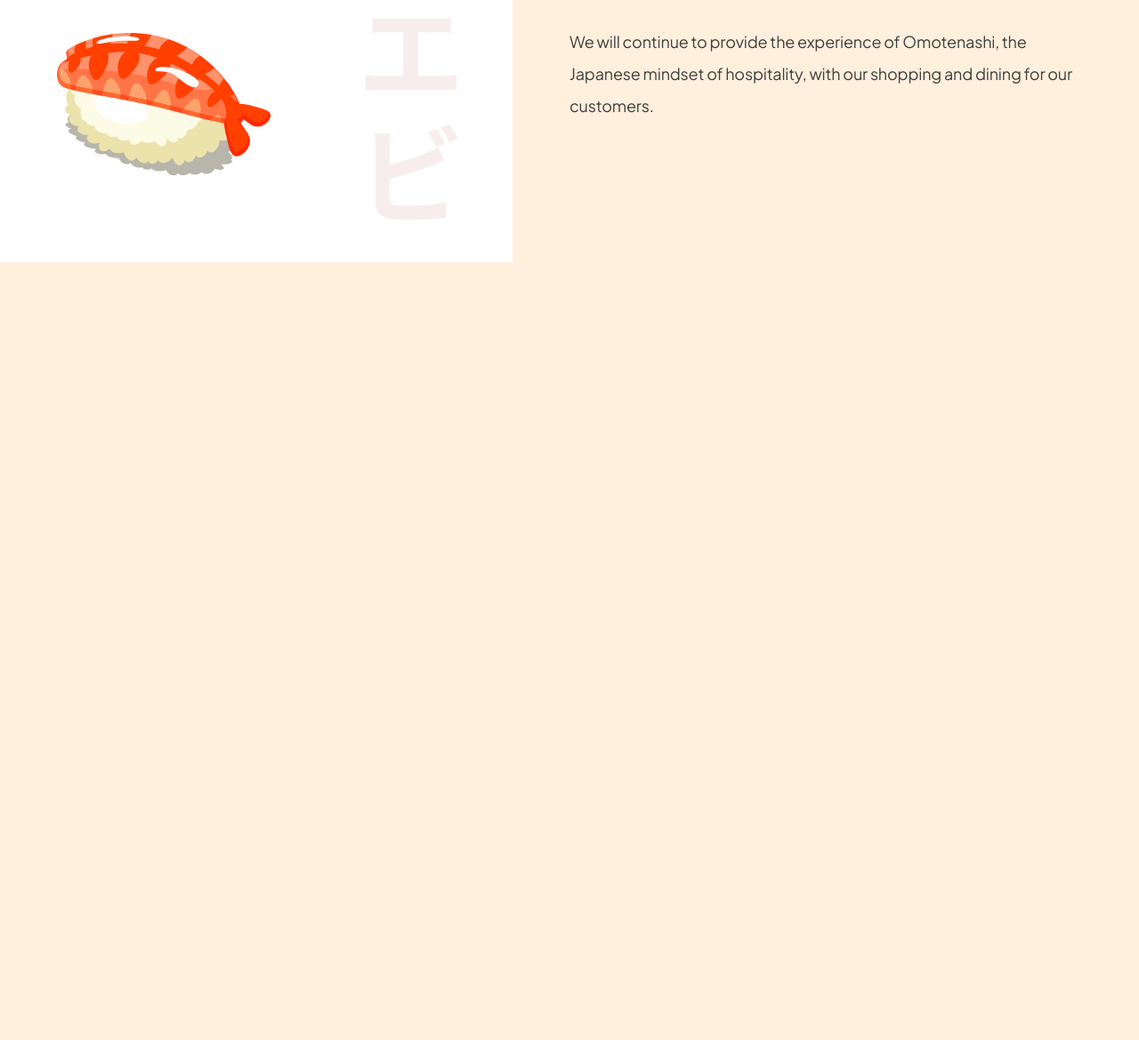
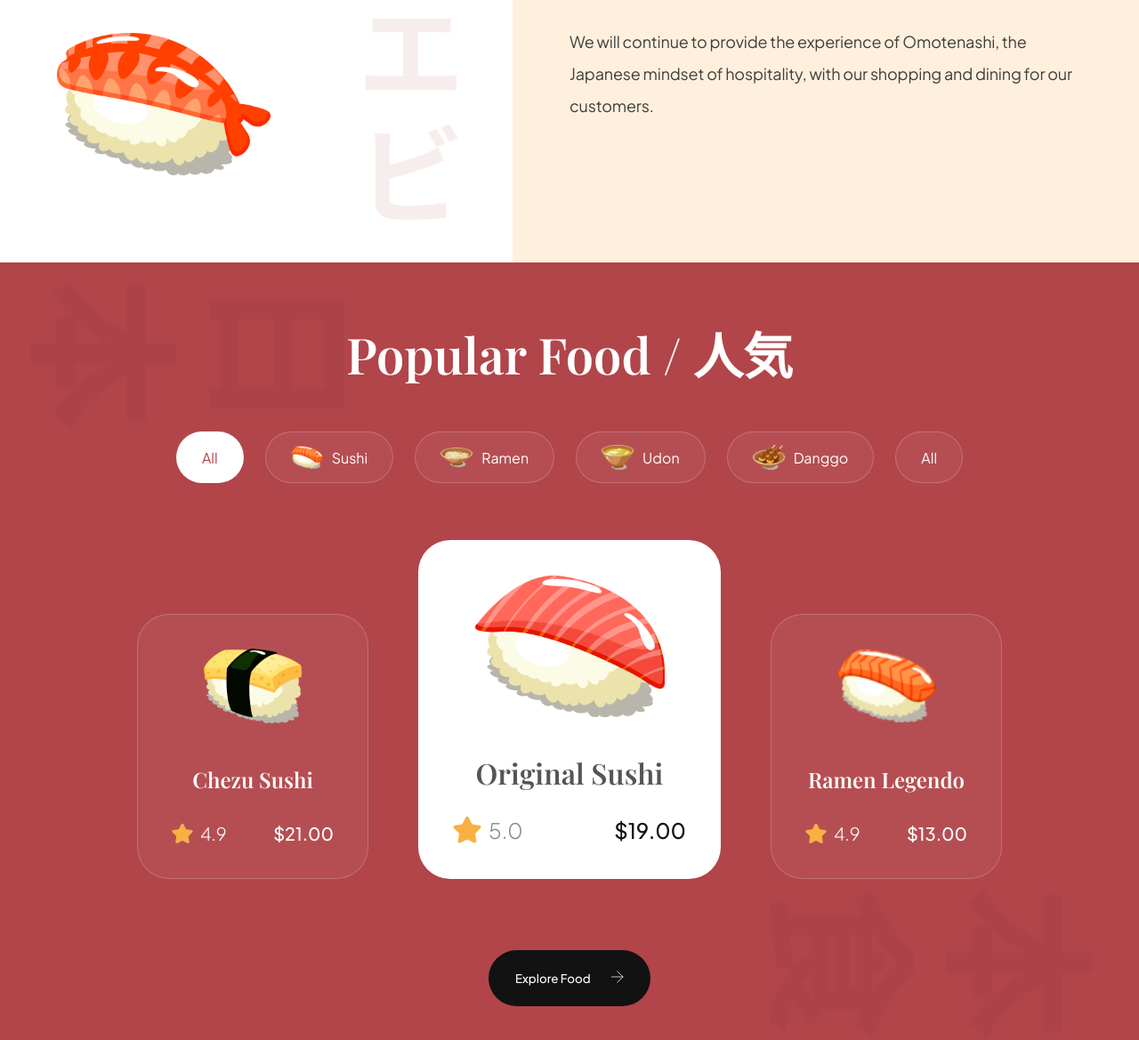
Before and after one commit to GuiXvier/Sushi-Web, a website built with Vite: page index.html in a window 1280 px wide. Shown: the part 1223-2392 px from the top of the page at 89% size. Before the commit the page ends 1518 px from the top, so only its background shows below. Built offline with nearby package versions, Linux system fonts and the light colour scheme; files whose address does not match are found by name.

Commit message:
menu criado

```diff
--- /dev/null
+++ b/css/sections/popular.css
@@ -0,0 +1,189 @@
+.popular-foods {
+    padding: 64px;
+    display: flex;
+    flex-direction: column;
+    background-color: var(--primary-color);
+    background-image: url(../../assets/popular_bg.png);
+    background-position: center;
+    background-repeat: no-repeat;
+    background-size: contain;
+    overflow: hidden;
+}
+
+.popular-foods__title{
+    font-size: 56px;
+    font-family: var(--playfair-display);
+    font-weight: 600;
+    line-height: 78px;
+    color: #fff;
+    text-align: center;
+}
+
+.popular-foods__filters {
+    margin-top: 48px;
+    max-width: 100%;
+    overflow-x: auto;
+
+    display: flex;
+    justify-content: center;
+    gap: 24px;
+}
+
+.popular-foods__filter-btn{
+    padding: 10px 28px;
+
+    display: flex;
+    flex-direction: row;
+    align-items: center;
+    gap: 10px;
+
+    background: rgba(255, 255, 255, 0.05);
+    border: 1px solid rgba(255, 255, 255, 0.2);
+    border-radius: 46px;
+
+    font-size: 16px;
+    font-weight: 300px;
+    line-height: 25px;
+    font-family: var(--plus-jakarta-sans);
+    color: #fff;
+    cursor: pointer;
+}
+
+.popular-foods__filter-btn img {
+    width: 36px;
+    height: 36px;
+    object-fit: contain;
+}
+
+.popular-foods__filter-btn.active {
+    background: #fff;
+    color: var(--primary-color);
+}
+
+.popular-foods__filter-btn:hover {
+    background: #fff;
+    color: var(--primary-color);
+}
+
+.popular-foods__catalogue {
+    margin-top: 64px;
+
+    display: flex;
+    justify-content: center;
+    align-items: flex-end;
+    flex-wrap: wrap;
+    gap: 56px;
+}
+
+.popular-foods__button {
+    width: fit-content;
+    padding: 20px 30px;
+    margin: 80px auto 0;
+    font-weight: 500;
+    line-height: 23px;
+    font-family: var(--plus-jakarta-sans);
+    color: #fff;
+    border: none;
+    outline: none;
+    background: var(--secondary-color);
+    border-radius: 64px;
+    cursor: pointer;
+}
+
+.popular-foods__button img {
+    width: 14px;
+    height: 14px;
+    object-fit: contain;
+    margin-left: 21px;
+}
+
+.popular-foods__card {
+    padding: 38px;
+    min-width: 260px;
+    height: fit-content;
+
+    display: flex;
+    align-items: center;
+    flex-direction: column;
+
+    border-radius: 36px;
+    background: rgba(255, 255, 255, 0.05);
+    border: 1px solid rgba(255, 255, 255, 0.2);
+}
+
+.popular-foods__card-image {
+    width: 110px;
+    height: 84px;
+    object-fit: contain;
+}
+
+.popular-foods__card-title {
+    margin-top: 47px;
+    font-weight: 600;
+    font-size: 24px;
+    line-height: 32px;
+    font-family: var(--playfair-display);
+    color: #fff;
+    text-align: center;
+}
+
+.popular-foods__card-details {
+    width: 100%;
+    margin-top: 32px;
+}
+
+.popular-foods__card-rating {
+    display: flex;
+    align-items: center;
+    gap: 8px;
+}
+
+.popular-foods__card-rating img {
+    width: 24px;
+    height: 24px;
+    object-fit: contain;
+}
+
+.popular-foods__card-rating p {
+    font-size: 20px;
+    font-weight: 300;
+    font-family: var(--plus-jakarta-sans);
+    color: #fff;
+}
+
+.popular-foods__card-price {
+    font-size: 20px;
+    font-weight: 500;
+    font-family: var(--plus-jakarta-sans);
+    color: #fff;
+}
+
+.popular-foods__card.active-card {
+    background: #fff;
+    min-width: 340px;
+}
+
+.popular-foods__card.active-card .popular-foods__card-image {
+    width: 214px;
+    height: 160px;
+}
+
+.popular-foods__card.active-card .popular-foods__card-title {
+    color: var(--black-500);
+    font-size: 32px;
+}
+
+.popular-foods__card.active-card .popular-foods__card-rating img {
+    width: 32px;
+    height: 32px;
+}
+
+.popular-foods__card.active-card .popular-foods__card-rating p {
+    font-size: 24px;
+    color: var(--gray-100);
+}
+
+.popular-foods__card.active-card .popular-foods__card-price {
+    font-size: 24px;
+    color: var(--secondary-color);
+}
--- a/css/style.css
+++ b/css/style.css
@@ -5,8 +5,8 @@
 @import url("sections/header.css");
 @import url("sections/hero.css");
 @import url("sections/about.css");
-/*@import url("sections/popular.css");
-@import url("sections/trending.css");
+@import url("sections/popular.css");
+/*@import url("sections/trending.css");
 @import url("sections/subscribe.css");
 @import url("sections/footer.css"); */
 
--- a/index.html
+++ b/index.html
@@ -106,6 +106,83 @@
         <p class="sushi__description">We will continue to provide the experience of Omotenashi, the Japanese mindset of hospitality, with our shopping and dining for our customers.</p>
       </div>
     </section>
+
+    <section class="popular-foods" id="menu">
+      <h2 class="popular-foods__title">Popular Food / 人気</h2>
+
+      <div class="popular-foods__filters sushi__hide-scrollbar">
+        <button class="popular-foods__filter-btn active">All</button>
+
+        <button class="popular-foods__filter-btn">
+          <img src="/assets/sushi-9.png" alt="sushi 9">
+          Sushi
+        </button>
+
+        <button class="popular-foods__filter-btn">
+          <img src="/assets/sushi-8.png" alt="sushi 9">
+          Ramen
+        </button>
+
+        <button class="popular-foods__filter-btn">
+          <img src="/assets/sushi-7.png" alt="sushi 9">
+          Udon
+        </button>
+
+        <button class="popular-foods__filter-btn">
+          <img src="/assets/sushi-6.png" alt="sushi 9">
+          Danggo
+        </button>
+
+        <button class="popular-foods__filter-btn">All</button>
+      </div>
+
+      <div class="popular-foods__catalogue">
+        <article class="popular-foods__card">
+          <img src="assets/sushi-12.png" alt="sushi-12" class="popular-foods__card-image">
+          <h4 class="popular-foods__card-title">Chezu Sushi</h4>
+
+          <div class="popular-foods__card-details flex-between">
+            <div class="popular-foods__card-rating">
+              <img src="assets//star.svg" alt="star">
+              <p>4.9</p>
+            </div>
+            <p class="popular-foods__card-price">$21.00</p>
+          </div>
+        </article>
+
+        <article class="popular-foods__card active-card">
+          <img src="assets/sushi-11.png" alt="sushi-11" class="popular-foods__card-image">
+          <h4 class="popular-foods__card-title">Original Sushi</h4>
+
+          <div class="popular-foods__card-details flex-between">
+            <div class="popular-foods__card-rating">
+              <img src="assets//star.svg" alt="star">
+              <p>5.0</p>
+            </div>
+            <p class="popular-foods__card-price">$19.00</p>
+          </div>
+        </article>
+
+        <article class="popular-foods__card">
+          <img src="assets/sushi-9.png" alt="sushi-12" class="popular-foods__card-image">
+          <h4 class="popular-foods__card-title">Ramen Legendo</h4>
+
+          <div class="popular-foods__card-details flex-between">
+            <div class="popular-foods__card-rating">
+              <img src="assets//star.svg" alt="star">
+              <p>4.9</p>
+            </div>
+            <p class="popular-foods__card-price">$13.00</p>
+          </div>
+        </article>
+      </div>
+
+      <button class="popular-foods__button">
+        Explore Food
+        <img src="assets/arrow-right.svg" alt="arrow-right">
+      </button>
+    </section>
+
     <script src="js/script.js" type="module"></script>
   </body>
 </html>
--- a/package.json
+++ b/package.json
@@ -10,5 +10,8 @@
   },
   "devDependencies": {
     "vite": "^4.4.5"
+  },
+  "dependencies": {
+    "aos": "^2.3.4"
   }
 }
```
Also changed, not shown: css/sections/pupolar.css (deleted), 1 other file.
